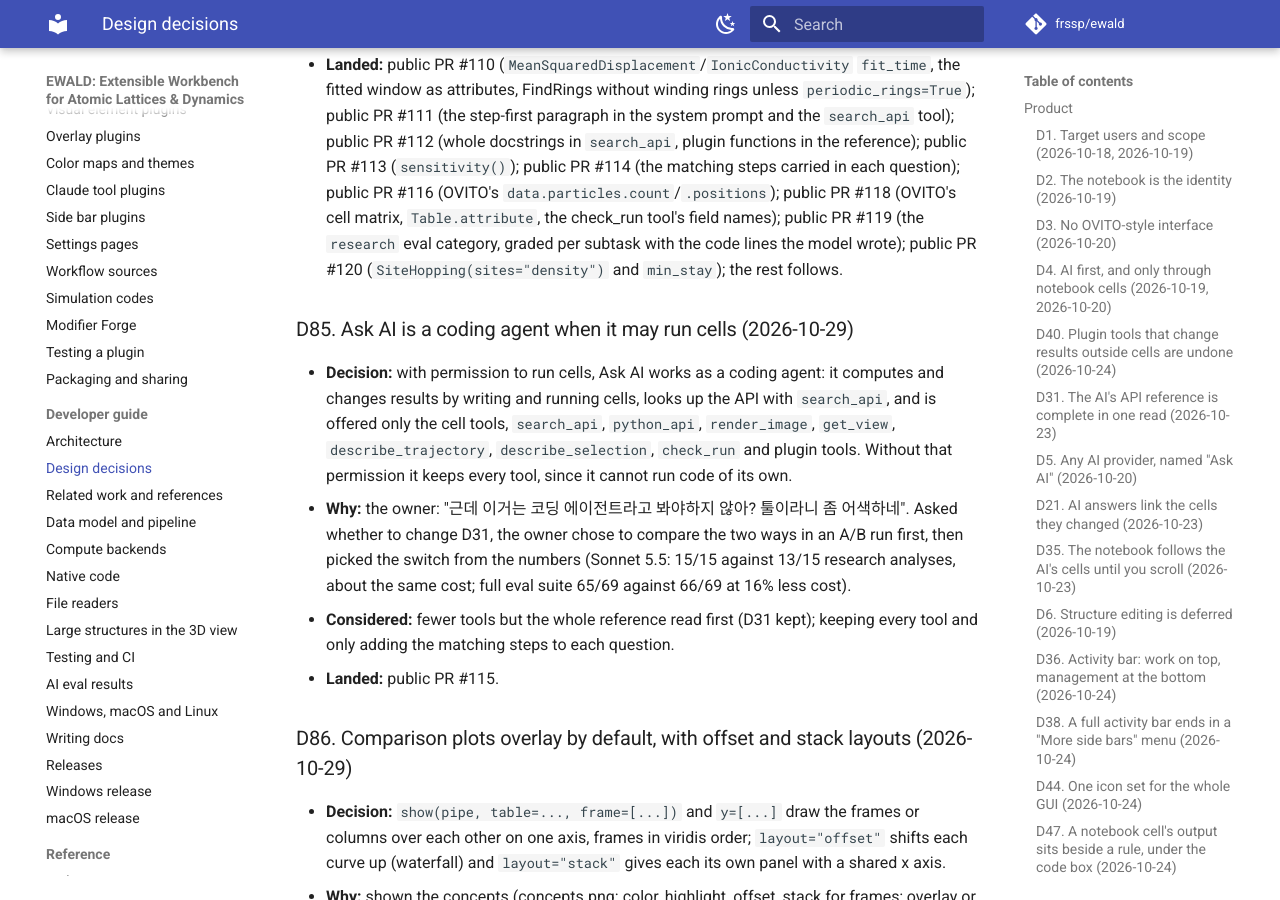
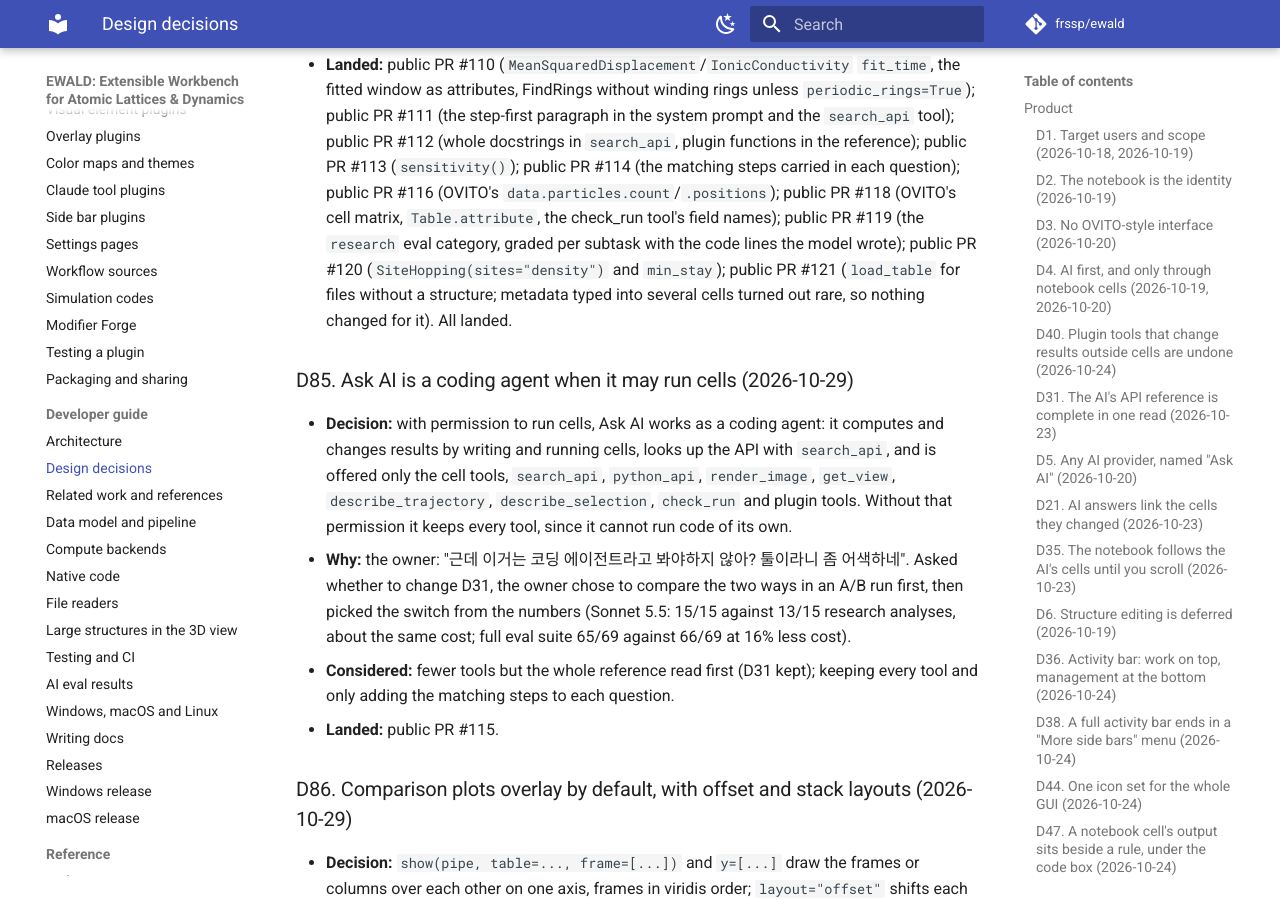
Before and after one commit to frssp/ewald, an MkDocs documentation site: the page built from docs/developer/decisions.md, in a window 1280 px wide and 900 px high, scrolled down 31482 px. Built offline with MkDocs 1.6.1 and Material for MkDocs 9.7.7, drawn with Linux system fonts in a browser that asks for light colours; comment, search, counter and statistics services are not loaded.

Commit message:
CHANGELOG and D84 name public PR #121
Co-Authored-By: Claude Opus 5.5 <noreply@anthropic.com>

```diff
--- a/docs/developer/decisions.md
+++ b/docs/developer/decisions.md
@@ -1115,7 +1115,8 @@ Pull request numbers up to #242 refer to the pre-publication repository, which i
   (OVITO's `data.particles.count`/`.positions`); public PR #118 (OVITO's cell matrix,
   `Table.attribute`, the check_run tool's field names); public PR #119 (the `research` eval
   category, graded per subtask with the code lines the model wrote); public PR #120
-  (`SiteHopping(sites="density")` and `min_stay`); the rest follows.
+  (`SiteHopping(sites="density")` and `min_stay`); public PR #121 (`load_table` for files without a
+  structure; metadata typed into several cells turned out rare, so nothing changed for it). All landed.
 
 ### D85. Ask AI is a coding agent when it may run cells (2026-10-29)
 
```
Also changed, not shown: CHANGELOG.md (+1 -1 lines).
